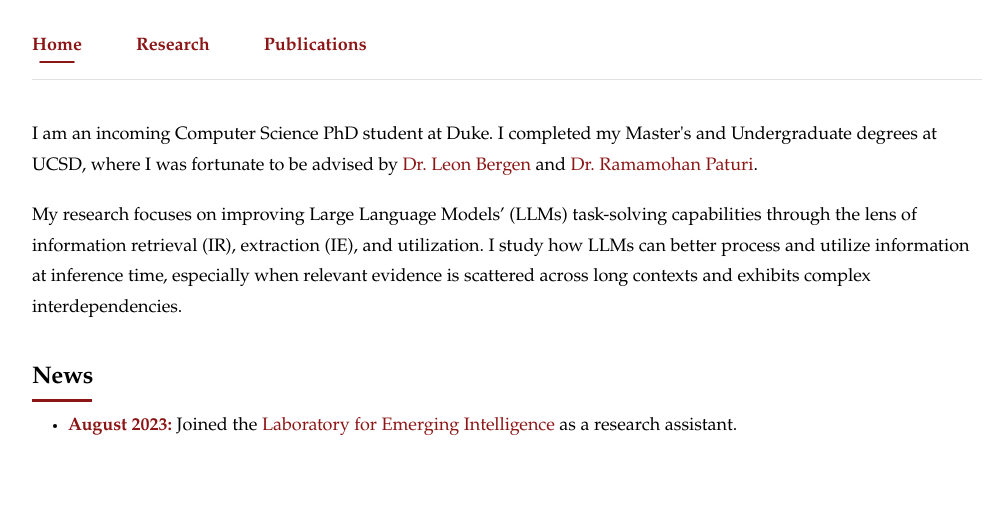
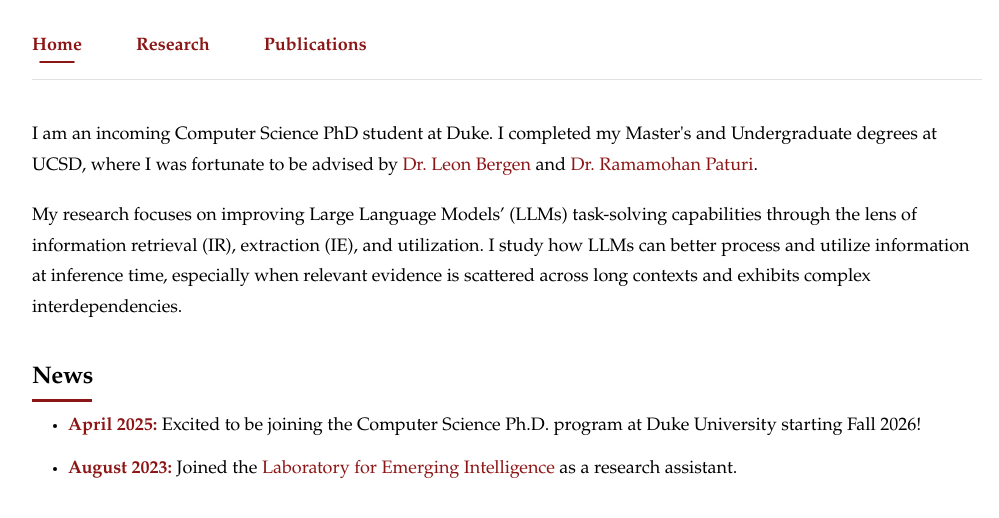
Before and after one commit to weilicao/weilicao.github.io, a Jekyll site: the page built from index.html, in a window 1280 px wide, cut to the strip 212-996 px from the top of the page. Shown: the top 518 px of the strip, without its empty margins (133-1132 px from the left). Built offline with Jekyll 4.4.1, drawn with Linux system fonts in a browser that asks for light colours.

Commit message:
Update news.yml
Signed-off-by: weilicao <64980345+weilicao@users.noreply.github.com>

```diff
--- a/_data/news.yml
+++ b/_data/news.yml
@@ -1,2 +1,5 @@
+- date: "April 2025"
+  content: "Excited to be joining the Computer Science Ph.D. program at Duke University starting Fall 2026!"
+
 - date: "August 2023"
   content: "Joined the <a href='https://lei.ucsd.edu/'>Laboratory for Emerging Intelligence</a> as a research assistant."
```
